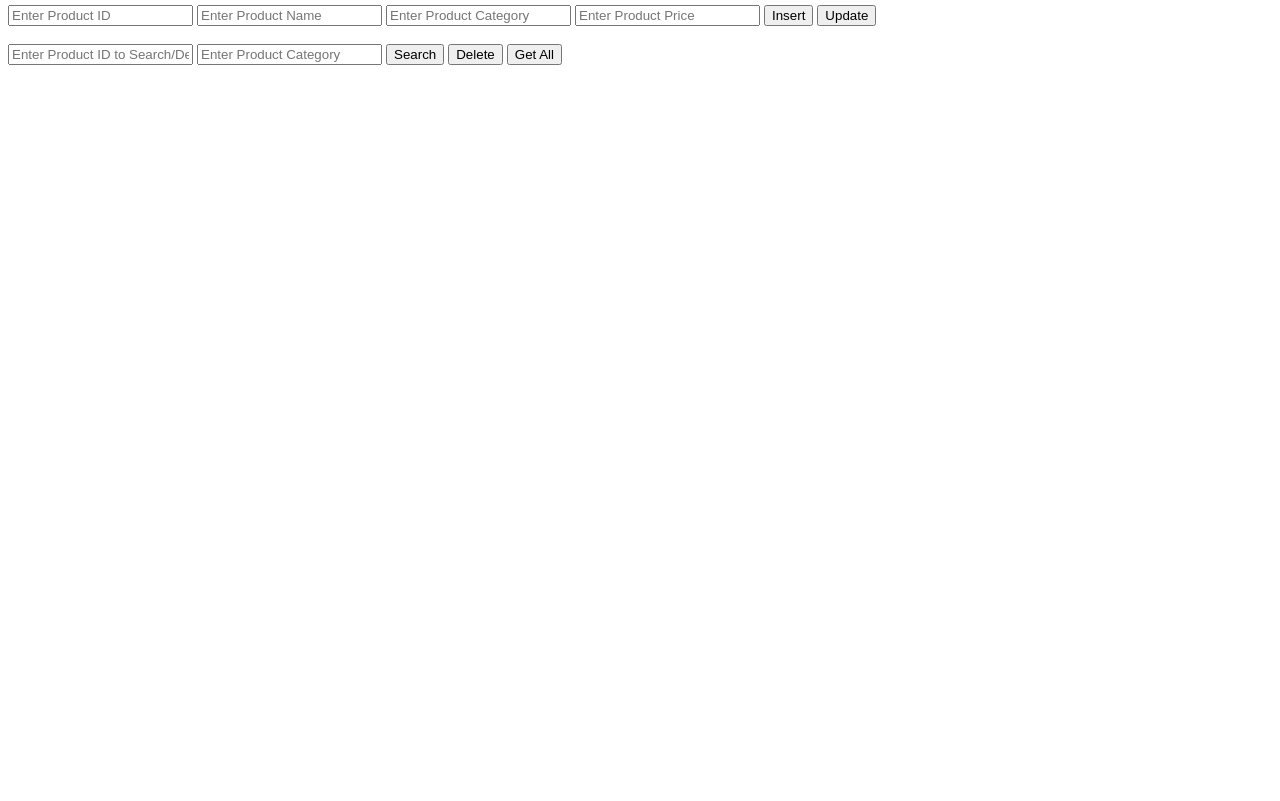
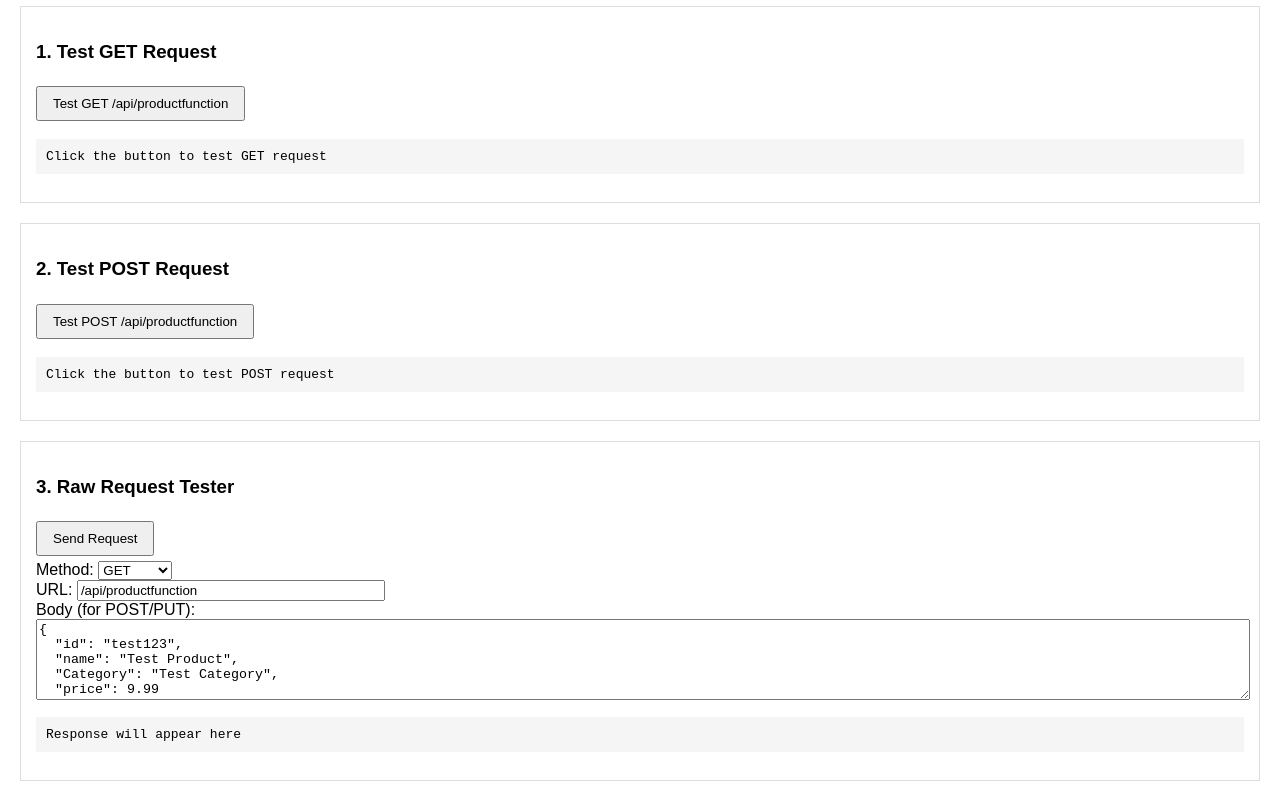
Before and after one commit to Faruk1301/my-cosmos-db, a plain HTML site: page cosmosdb-crud-app/frontend/index.html in a window 1280 px wide. Shown: the part 62-863 px from the top of the page. Before the commit the page ends 800 px from the top, so only its background shows below. Drawn offline with Linux system fonts and the light colour scheme.

Commit message:
Update index.html

```diff
--- a/cosmosdb-crud-app/frontend/index.html
+++ b/cosmosdb-crud-app/frontend/index.html
@@ -1,113 +1,129 @@
 <!DOCTYPE html>
 <html>
 <head>
-  <title>Product CRUD</title>
-  <meta charset="UTF-8" />
+    <title>API Tester</title>
+    <style>
+        body { font-family: Arial, sans-serif; margin: 20px; }
+        .test-area { margin: 20px 0; padding: 15px; border: 1px solid #ddd; }
+        pre { background: #f5f5f5; padding: 10px; overflow: auto; }
+        button { padding: 8px 15px; margin: 5px 0; cursor: pointer; }
+    </style>
 </head>
 <body>
-  <h2>Product CRUD</h2>
+    <h2>API Test Page</h2>
 
-  <!-- Insert / Update -->
-  <input id="id" placeholder="Enter Product ID" />
-  <input id="name" placeholder="Enter Product Name" />
-  <input id="Category" placeholder="Enter Product Category" />
-  <input id="price" placeholder="Enter Product Price" />
-  <button onclick="sendData('POST')">Insert</button>
-  <button onclick="sendData('PUT')">Update</button>
-  <br><br>
+    <div class="test-area">
+        <h3>1. Test GET Request</h3>
+        <button onclick="testGet()">Test GET /api/productfunction</button>
+        <pre id="getResult">Click the button to test GET request</pre>
+    </div>
 
-  <!-- Search / Delete -->
-  <input id="searchId" placeholder="Enter Product ID to Search/Delete" />
-  <input id="searchCategory" placeholder="Enter Product Category" />
-  <button onclick="getProduct()">Search</button>
-  <button onclick="deleteProduct()">Delete</button>
-  <button onclick="getAllProducts()">Get All</button>
+    <div class="test-area">
+        <h3>2. Test POST Request</h3>
+        <button onclick="testPost()">Test POST /api/productfunction</button>
+        <pre id="postResult">Click the button to test POST request</pre>
+    </div>
 
-  <pre id="output"></pre>
+    <div class="test-area">
+        <h3>3. Raw Request Tester</h3>
+        <button onclick="testCustomRequest()">Send Request</button>
+        <div>
+            <label>Method:</label>
+            <select id="method">
+                <option>GET</option>
+                <option>POST</option>
+                <option>PUT</option>
+                <option>DELETE</option>
+            </select>
+        </div>
+        <div>
+            <label>URL:</label>
+            <input type="text" id="customUrl" value="/api/productfunction" style="width: 300px;">
+        </div>
+        <div>
+            <label>Body (for POST/PUT):</label><br>
+            <textarea id="requestBody" rows="5" style="width: 100%;">{
+  "id": "test123",
+  "name": "Test Product",
+  "Category": "Test Category",
+  "price": 9.99
+}</textarea>
+        </div>
+        <pre id="customResult">Response will appear here</pre>
+    </div>
 
-  <script>
-    // Use relative path for API so it works on custom domain
-    const apiUrl = "/api/productfunction";
+    <script>
+        const API_BASE = 'https://webprosky.com';
 
-    // Handle backend response (works with both JSON and text)
-    async function handleResponse(res) {
-      const text = await res.text();
-      try {
-        return JSON.parse(text);
-      } catch {
-        return { message: text };
-      }
-    }
+        async function testGet() {
+            try {
+                const response = await fetch(API_BASE + '/api/productfunction');
+                const result = await safeJsonResponse(response);
+                document.getElementById('getResult').textContent = formatResponse(response, result);
+            } catch (error) {
+                document.getElementById('getResult').textContent = `Error: ${error.message}`;
+            }
+        }
 
-    // Insert / Update with validation
-    async function sendData(method) {
-      const id = document.getElementById("id").value.trim();
-      const name = document.getElementById("name").value.trim();
-      const Category = document.getElementById("Category").value.trim();
-      const price = document.getElementById("price").value.trim();
+        async function testPost() {
+            try {
+                const data = {
+                    id: "test" + Date.now(),
+                    name: "Test Product",
+                    Category: "Test Category",
+                    price: 9.99
+                };
 
-      if (!id || !name || !Category || !price) {
-        alert("All fields (ID, Name, Category, Price) are required.");
-        return;
-      }
+                const response = await fetch(API_BASE + '/api/productfunction', {
+                    method: 'POST',
+                    headers: { 'Content-Type': 'application/json' },
+                    body: JSON.stringify(data)
+                });
 
-      const data = {
-        id: id,
-        name: name,
-        Category: Category,
-        price: parseFloat(price)
-      };
+                const result = await safeJsonResponse(response);
+                document.getElementById('postResult').textContent = formatResponse(response, result);
+            } catch (error) {
+                document.getElementById('postResult').textContent = `Error: ${error.message}`;
+            }
+        }
 
-      const res = await fetch(apiUrl, {
-        method,
-        headers: { "Content-Type": "application/json" },
-        body: JSON.stringify(data)
-      });
+        async function testCustomRequest() {
+            try {
+                const method = document.getElementById('method').value;
+                const url = document.getElementById('customUrl').value;
+                const body = document.getElementById('requestBody').value;
 
-      showOutput(await handleResponse(res));
-    }
+                const options = {
+                    method: method,
+                    headers: { 'Content-Type': 'application/json' }
+                };
 
-    // Search by ID + Category
-    async function getProduct() {
-      const id = document.getElementById("searchId").value.trim();
-      const category = document.getElementById("searchCategory").value.trim();
+                if (['POST', 'PUT'].includes(method)) {
+                    options.body = body;
+                }
 
-      if (!id || !category) {
-        alert("Both ID and Category are required for search.");
-        return;
-      }
+                const response = await fetch(API_BASE + url, options);
+                const result = await safeJsonResponse(response);
+                document.getElementById('customResult').textContent = formatResponse(response, result);
+            } catch (error) {
+                document.getElementById('customResult').textContent = `Error: ${error.message}`;
+            }
+        }
 
-      const res = await fetch(`${apiUrl}?id=${id}&Category=${category}`);
-      showOutput(await handleResponse(res));
-    }
+        async function safeJsonResponse(response) {
+            const text = await response.text();
+            try {
+                return JSON.parse(text);
+            } catch {
+                return text;
+            }
+        }
 
-    // Delete by ID + Category
-    async function deleteProduct() {
-      const id = document.getElementById("searchId").value.trim();
-      const category = document.getElementById("searchCategory").value.trim();
-
-      if (!id || !category) {
-        alert("Both ID and Category are required for delete.");
-        return;
-      }
-
-      const res = await fetch(`${apiUrl}?id=${id}&Category=${category}`, {
-        method: "DELETE"
-      });
-      showOutput(await handleResponse(res));
-    }
-
-    // Get all products
-    async function getAllProducts() {
-      const res = await fetch(apiUrl);
-      showOutput(await handleResponse(res));
-    }
-
-    // Display output in <pre>
-    function showOutput(data) {
-      document.getElementById("output").innerText =
-        JSON.stringify(data, null, 2);
-    }
-  </script>
+        function formatResponse(response, data) {
+            return `Status: ${response.status} ${response.statusText}\n` +
+                   `Headers: ${JSON.stringify([...response.headers.entries()], null, 2)}\n\n` +
+                   `Response: ${typeof data === 'string' ? data : JSON.stringify(data, null, 2)}`;
+        }
+    </script>
 </body>
 </html>
```
